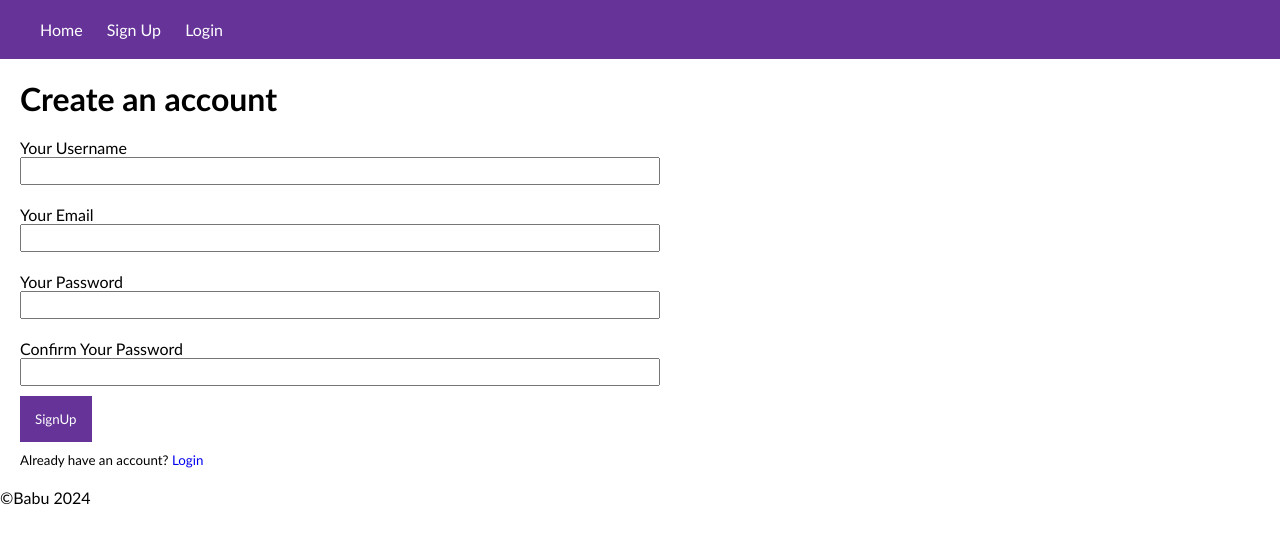
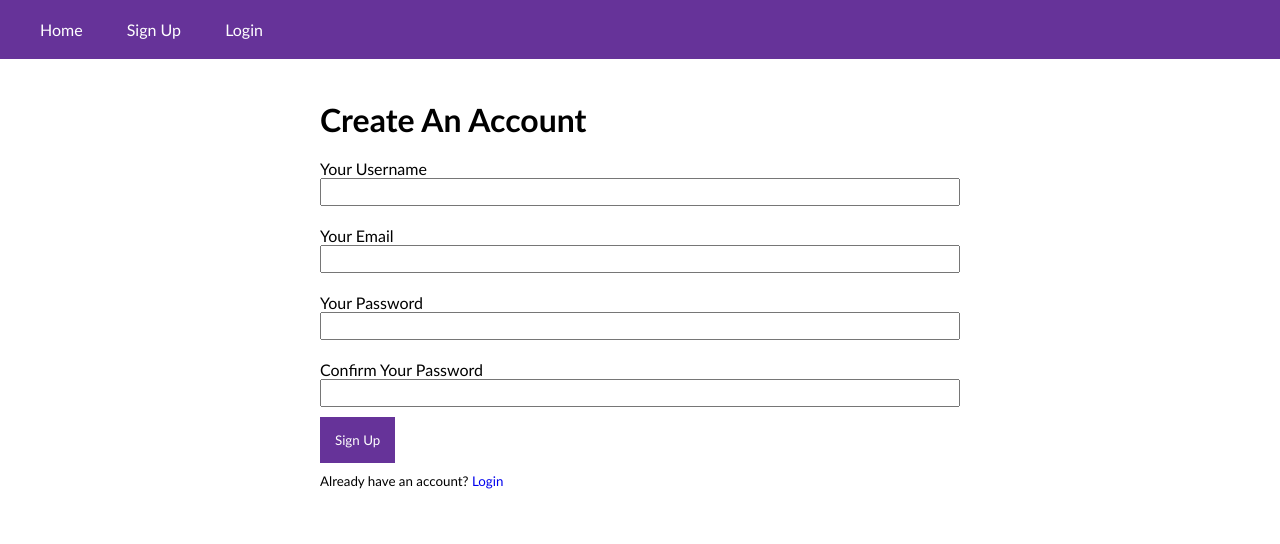
Before and after one commit to UmeshBabu7/Blog, a Django app: page /auth/signup/ in a window 1280 px wide. Shown: the top 544 px of the page. Run offline with Django 5.2, Linux system fonts and the light colour scheme.

Commit message:
again modified all files and folders

```diff
--- a/blogproject/posts/static/css/main.css
+++ b/blogproject/posts/static/css/main.css
@@ -9,41 +9,36 @@
 }
 header {
   padding: 20px;
-    background-color:rebeccapurple;
+  background-color: rebeccapurple;
+  top: 0;
+  left: 0;
+  position: fixed;
+  width: 100%;
 }
-  .nav-link{
+header a {
+  padding: 20px;
   color: white;
-    margin-left: 20px;
 }
 
-  h2{
-    margin: 20px;
+h1 {
+  margin-top: 20px;
 }
 
-  a{
-    text-decoration: none;
-  }
-
-  .post{
+.post {
   padding: 20px;
 }
-
 form {
   margin-top: 100px;
-    margin:20px;
+  margin: auto;
   width: 50%;
 }
-
 .form-control {
   width: 100%;
   font-size: 20px;
-
 }
-
 .form-group {
   margin-top: 10px;
 }
-
 .label {
   margin-top: 20px;
 }
@@ -54,12 +49,10 @@
   color: white;
   padding: 15px;
 }
-
 .link {
   color: black;
   text-decoration: none;
 }
-
 .error {
   color: red;
   font-size: 12;
@@ -70,10 +63,9 @@
   color: white;
   text-align: center;
 }
-
 .alert-error {
   padding: 20px;
-    background-color: red;
+  background-color:rebeccapurple;
   color: white;
   text-align: center;
 }
@@ -85,3 +77,18 @@
   margin: auto;
   padding: 20px;
 }
+.image {
+  width: 400px;
+  height: 200px;
+}
+.post-content {
+  margin-top: 20px;
+}
+.posts {
+  width: 60%;
+  margin: auto;
+  margin-top: 100px;
+}
+.container {
+  margin-top: 100px;
+}
--- a/blogproject/posts/templates/base.html
+++ b/blogproject/posts/templates/base.html
@@ -3,34 +3,29 @@
 <html lang="en">
 <head>
     <meta charset="UTF-8">
+    <meta http-equiv="X-UA-Compatible" content="IE=edge">
     <meta name="viewport" content="width=device-width, initial-scale=1.0">
     <link rel="stylesheet" href="{% static 'css/main.css' %}">
     <title>{{title}}</title>
 </head>
 <body>
     <header>
-        <a class="nav-link" href="{% url 'posts_home' %}">Home</a>
+        <a href="{% url 'posts_home' %}">Home</a>
 
         {% if request.user.is_authenticated %}
-            <a class="nav-link" href="{% url 'create_post' %}">Create Post</a>
-            <a class="nav-link" href="{% url 'log_out' %}">Log Out</a>
+            <a href="{% url 'create_post' %}">Create Post</a>
+            <a href="{% url 'log_out' %}">Log Out</a>
 
         {% else %}
-            <a class="nav-link" href="{% url 'sign_up' %}">Sign Up</a>
-            <a class="nav-link" href="{% url 'login' %}">Login</a>
+            <a href="{% url 'sign_up' %}">Sign Up</a>
+            <a href="{% url 'login' %}">Login</a>
+        {% endif %}
 
-        {% endif %}
     </header>
 
     {% block content %}
 
     {% endblock content %}
 
-    <footer>
-        &copy;Babu 2024
-    </footer>
-
-   <script src="{% static 'js/index.js' %}"></script>
-
 </body>
 </html>
--- a/blogproject/posts/templates/posts/update.html
+++ b/blogproject/posts/templates/posts/update.html
@@ -1,5 +1,6 @@
 {% extends 'base.html' %} {% block content %}
-<form action="" method="post" enctype="multipart/form-data">
+<div class="container">
+  <form action="" method="post" enctype="multipart/form-data">
     <h1>Create A post</h1>
     {% csrf_token %} {% for field in form %}
     <div class="form-group">
@@ -12,5 +13,4 @@
     </div>
   </form>
 </div>
-
 {% endblock content %}
--- a/blogproject/posts/templates/users/signup.html
+++ b/blogproject/posts/templates/users/signup.html
@@ -1,23 +1,17 @@
-{% extends 'base.html' %}
-
-{% block content %}
+{% extends 'base.html' %} {% block content %}
+<div class="container">
   <form action="" method="post" enctype="multipart/form-data">
-     <h1>Create an account</h1>
-     {% csrf_token %}
-
-     {% for field in form %}
+    <h1>Create An Account</h1>
+    {% csrf_token %} {% for field in form %}
     <div class="form-group">
-          <p class="label">{{field.label}}</p>
-          {{field}}
-          {% if field.errors %}
-          {% for errors in field.errors %}
+      <p class="label">{{ field.label }}</p>
+      {{field}} {% if field.errors %} {% for error in field.errors %}
       <p class="error">{{error}}</p>
-          {% endfor %}  {% endif %}
+      {% endfor %} {% endif %}
     </div>
-
     {% endfor %}
     <div class="form-group">
-     <input type="submit" value="SignUp" class="btn">
+      <input type="submit" value="Sign Up" class="btn" />
     </div>
     <div class="form-group">
       <small>
@@ -25,5 +19,5 @@
       </small>
     </div>
   </form>
-
+</div>
 {% endblock content %}
--- a/blogproject/users/views.py
+++ b/blogproject/users/views.py
@@ -1,9 +1,10 @@
 from django.shortcuts import render,redirect
+
 from .forms import LoginForm,UserRegistrationForm
 from django.contrib.auth.models import User
 from django.contrib.auth import login,logout,authenticate
 from django.contrib import messages
-from django.views import View
+
 
 
 # Create your views here.
```
Also changed, not shown: blogproject/posts/templates/posts/createpost.html (+7 -10 lines), blogproject/posts/templates/posts/post_detail.html (+2 -5 lines), blogproject/posts/templates/users/logout.html (deleted, +0 -20 lines). Lines whose indentation alone changed are shown as unchanged.
